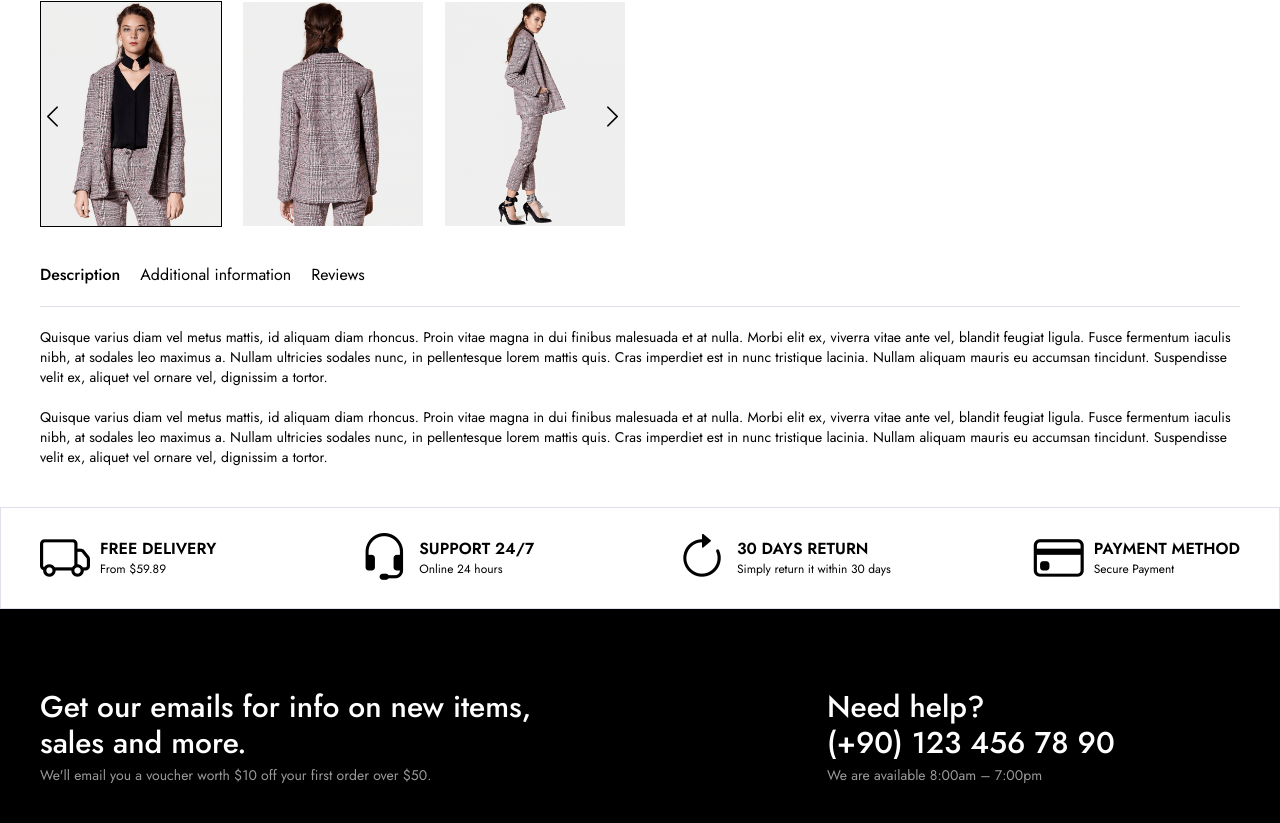
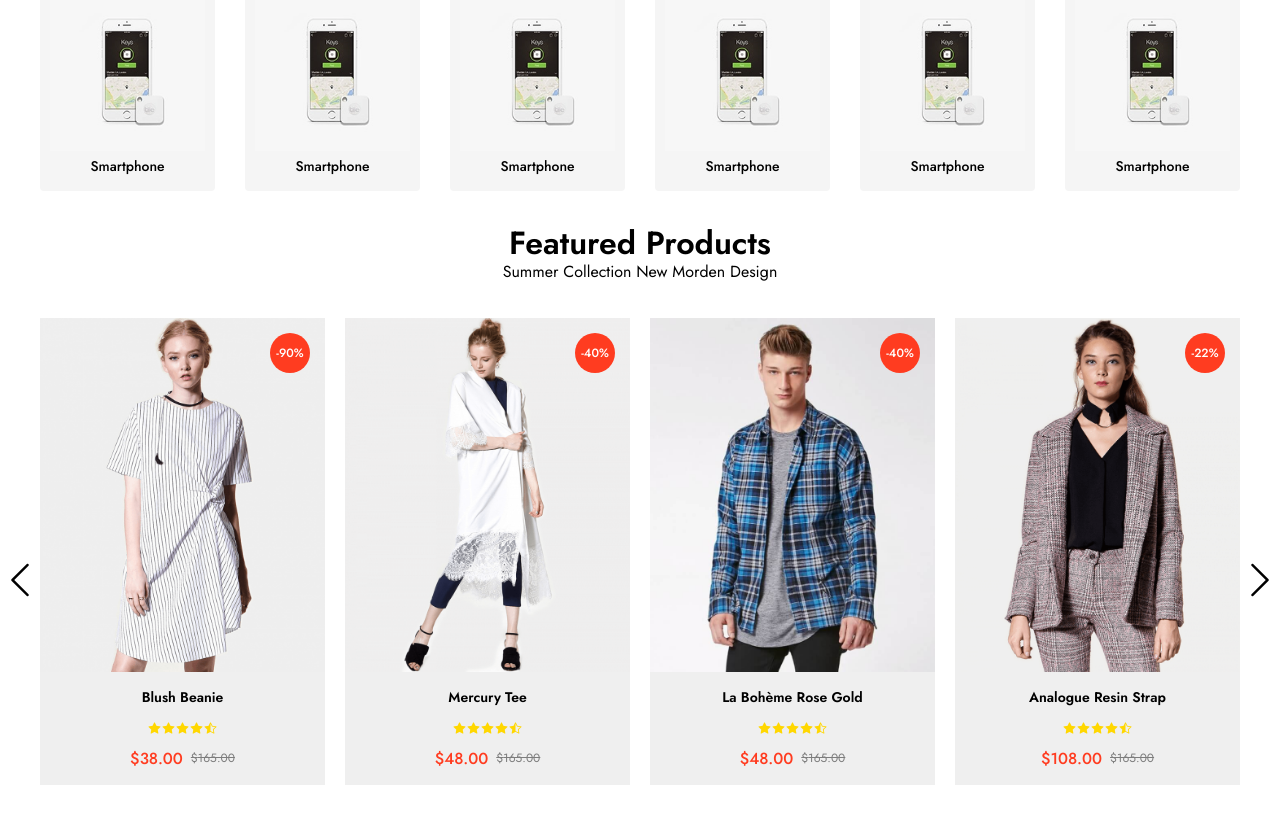
Before and after one commit to sadikahmetaydin/full-stack-e-commerce, a React (Vite) app in the folder frontend/: page / in a window 1280 px wide. Shown: the part 947-1770 px from the top of the page. Built offline with nearby package versions, Linux system fonts and the light colour scheme.

Commit message:
add products in the cart process

```diff
--- a/frontend/src/App.jsx
+++ b/frontend/src/App.jsx
@@ -12,14 +12,14 @@
 const App = () => {
   return (
     <>
-      {/* <HomePage /> */}
+      <HomePage />
       {/* <ShopPage /> */}
       {/* <ContactPage /> */}
       {/* <AuthPage /> */}
       {/* <CartPage /> */}
       {/* <BlogPage /> */}
       {/* <BlogDetailsPage /> */}
-      <ProductDetailsPage />
+      {/* <ProductDetailsPage /> */}
     </>
   );
 };
--- a/frontend/src/components/Products/ProductItem.jsx
+++ b/frontend/src/components/Products/ProductItem.jsx
@@ -1,17 +1,23 @@
 import "./ProductItem.css";
 
- const ProductItem = () => {
+ const ProductItem = ({ productItem, setCartItems }) => {
+
+  const addToCart = (cartItem) => {
+    // setCartItems([...cartItems, cartItem]);
+    setCartItems((prevCart) => [...prevCart, cartItem]);
+  };
+
   return (
     <div className="product-item glide__slide glide__slide--active">
       <div className="product-image">
         <a href="#">
-           <img src="img/products/product1/1.png" alt="" className="img1" />
-           <img src="img/products/product1/2.png" alt="" className="img2" />
+          <img src={productItem.img.singleImage} alt="" className="img1" />
+          <img src={productItem.img.thumbs[2]} alt="" className="img2" />
         </a>
       </div>
       <div className="product-info">
         <a href="$" className="product-title">
-           Analogue Resin Strap
+          {productItem.name}
         </a>
         <ul className="product-star">
           <li>
@@ -31,12 +37,12 @@
           </li>
         </ul>
         <div className="product-prices">
-           <strong className="new-price">$108.00</strong>
-           <span className="old-price">$165.00</span>
+          <strong className="new-price">${productItem.price.newPrice.toFixed(2)}</strong>
+          <span className="old-price">${productItem.price.oldPrice.toFixed(2)}</span>
         </div>
-         <span className="product-discount">-22%</span>
+        <span className="product-discount">-{productItem.discount}%</span>
         <div className="product-links">
-           <button className="add-to-cart">
+          <button className="add-to-cart" onClick={() => addToCart(productItem)}>
             <i className="bi bi-basket-fill"></i>
           </button>
           <button>
--- a/frontend/src/components/Products/Products.jsx
+++ b/frontend/src/components/Products/Products.jsx
@@ -23,6 +23,7 @@
 const Products = () => {
 
   const [products] = useState(productsData);
+  const [cartItems, setCartItems] = useState([]);
 
   const sliderSettings = {
     dots: false,
@@ -61,7 +62,7 @@
           <Slider {...sliderSettings}>
             {
               products.map((product) => (
-                <ProductItem product={product} key={product.id} />
+                <ProductItem productItem={product} setCartItems={setCartItems} key={product.id} />
               ))
             }
           </Slider>
```
Lines whose indentation alone changed are shown as unchanged.
